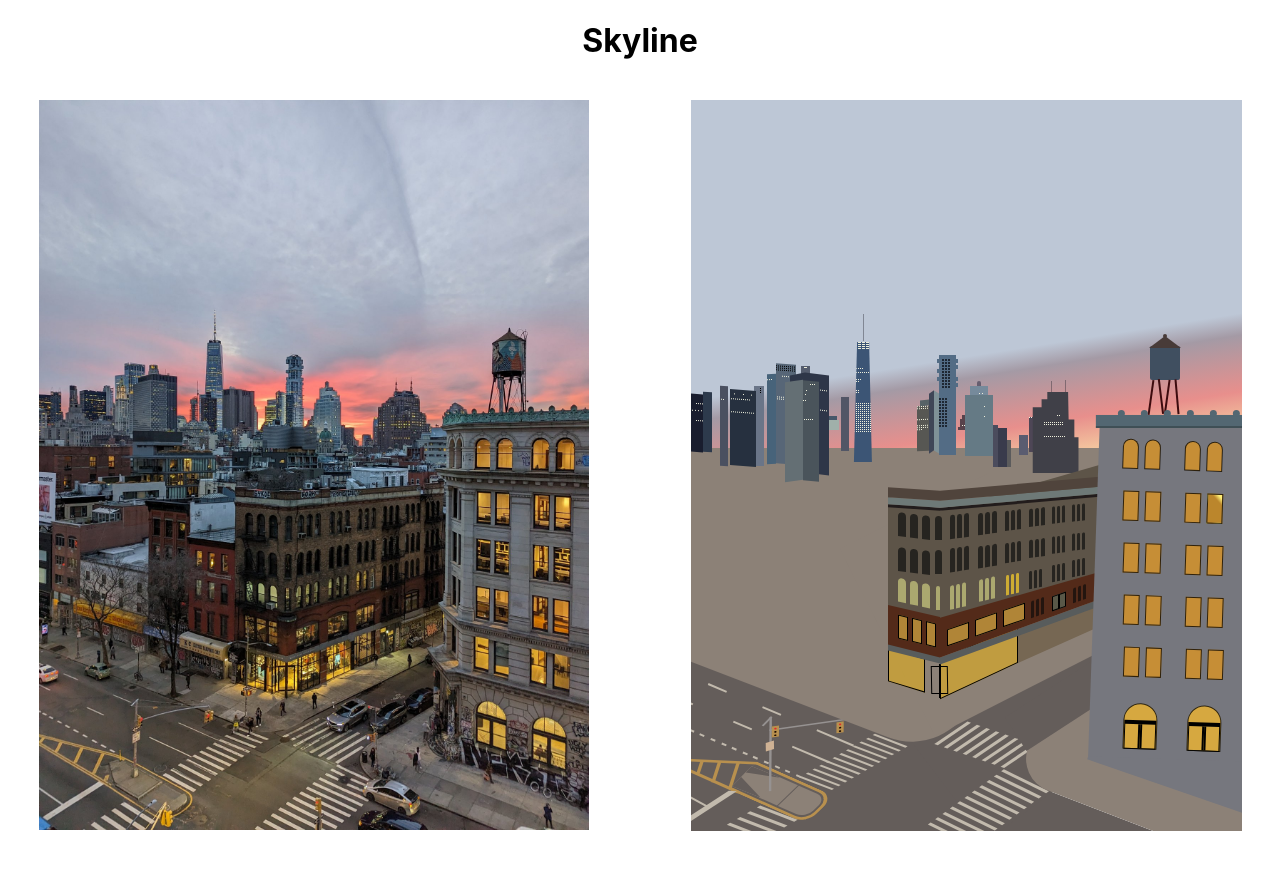
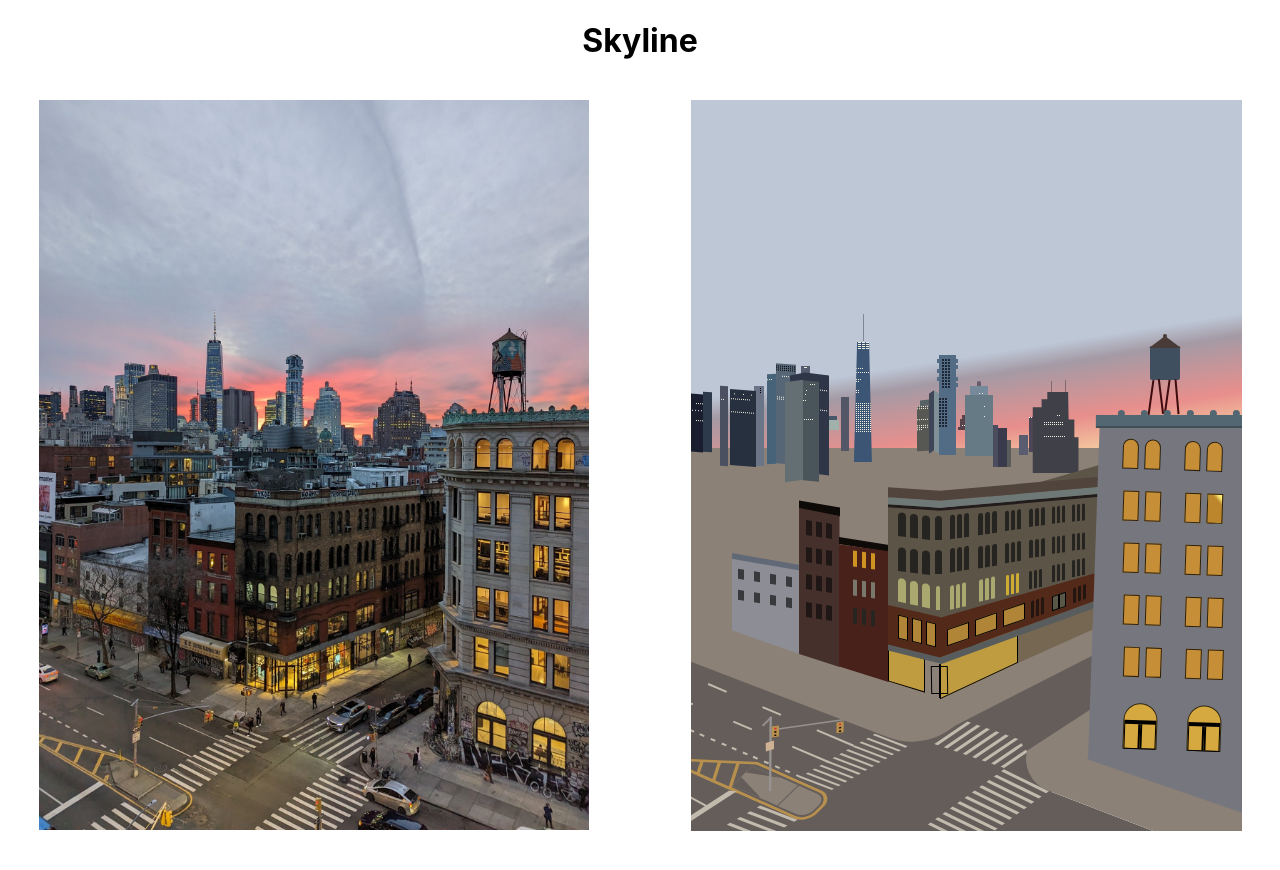
Before and after one commit to Scotty813/skyline, a React (Create React App) app: page / in a window 1280 px wide. Shown: the top 870 px of the page. Built offline with nearby package versions, Linux system fonts and the light colour scheme.

Commit message:
mooorrreee buuiilldddiinggggssss

```diff
--- a/src/components/Skyline.js
+++ b/src/components/Skyline.js
@@ -9,6 +9,9 @@ import { BackTall6Group } from "./buildings/backgroundBuildings/BackTall6Group"
 import { BackTall7Group } from "./buildings/backgroundBuildings/BackTall7Group"
 import { BackTall8Group } from "./buildings/backgroundBuildings/BackTall8Group"
 import { BigBuildingRight } from "./buildings/foregroundBuildings/BigBuildingRight"
+import { Front3 } from "./buildings/foregroundBuildings/Front3"
+import { Front4 } from "./buildings/foregroundBuildings/Front4"
+import { Front5 } from "./buildings/foregroundBuildings/Front5"
 import { Front6 } from "./buildings/foregroundBuildings/Front6"
 import { LeftSidewalk } from "./sidewalk/LeftSidewalk"
 import { MainStreet } from "./street/MainStreet"
@@ -41,6 +44,9 @@ export const Skyline = () => {
       <BackTall4 />
 
       {/* Foreground */}
+      <Front3 />
+      <Front4 />
+      <Front5 />
       <Front6 />
 
       <BigBuildingRight />
--- a/src/components/buildings/foregroundBuildings/Front3.js
+++ b/src/components/buildings/foregroundBuildings/Front3.js
@@ -0,0 +1,60 @@
+import { Doorways } from "../../doorways/Doorways"
+import styled from "@emotion/styled/macro"
+
+const Front3Container = styled.div`
+  position: absolute;
+  bottom: 177px;
+  left: 41px;
+  width: 68px;
+`
+const WhitePart = styled.div`
+  background: #8d8d95;
+  height: 98px;
+  clip-path: polygon(0 3%, 100% 15%, 100% 100%, 0 76%);
+`
+const TopPart = styled.div`
+  position: relative;
+  background: #616977;
+  height: 7px;
+  transform: skewY(10deg);
+  top: 10px;
+`
+
+export const Front3 = () => {
+  return (
+    <Front3Container>
+      <TopPart />
+      <WhitePart />
+      <Doorways
+        numDoors={4}
+        containerStyles={{
+          position: "absolute",
+          top: "24px",
+          left: "6px",
+          gap: "10px",
+          transform: "skewY(9deg)",
+        }}
+        doorStyles={{
+          height: "10px",
+          width: "6px",
+          borderRadius: 0,
+        }}
+      />
+      <Doorways
+        numDoors={4}
+        containerStyles={{
+          position: "absolute",
+          top: "45px",
+          left: "6px",
+          gap: "10px",
+          transform: "skewY(9deg)",
+        }}
+        doorStyles={{
+          height: "10px",
+          width: "6px",
+          borderRadius: 0,
+        }}
+      />
+    </Front3Container>
+  )
+}
--- a/src/components/buildings/foregroundBuildings/Front4.js
+++ b/src/components/buildings/foregroundBuildings/Front4.js
@@ -0,0 +1,77 @@
+import { Doorways } from "../../doorways/Doorways"
+import styled from "@emotion/styled/macro"
+
+const Front4Container = styled.div`
+  position: absolute;
+  bottom: 164px;
+  left: 108px;
+  width: 41px;
+`
+const RedPart = styled.div`
+  background: #46302b;
+  height: 164px;
+  clip-path: polygon(0 3%, 100% 8%, 100% 100%, 0 92%);
+`
+const TopPart = styled.div`
+  position: relative;
+  background: #0e0a07;
+  height: 9px;
+  transform: skewY(10deg);
+  top: 10px;
+`
+export const Front4 = () => {
+  return (
+    <Front4Container>
+      <TopPart />
+      <RedPart />
+      <Doorways
+        numDoors={3}
+        containerStyles={{
+          gap: "4px",
+          position: "absolute",
+          top: "28px",
+          left: "7px",
+          height: "15px",
+          transform: "skewY(9deg)",
+        }}
+        doorStyles={{ borderRadius: 0, width: "6px" }}
+      />
+      <Doorways
+        numDoors={3}
+        containerStyles={{
+          gap: "4px",
+          position: "absolute",
+          top: "55px",
+          left: "7px",
+          height: "15px",
+          transform: "skewY(9deg)",
+        }}
+        doorStyles={{ borderRadius: 0, width: "6px" }}
+      />
+      <Doorways
+        numDoors={3}
+        containerStyles={{
+          gap: "4px",
+          position: "absolute",
+          top: "82px",
+          left: "7px",
+          height: "15px",
+          transform: "skewY(9deg)",
+        }}
+        doorStyles={{ borderRadius: 0, width: "6px" }}
+      />
+      <Doorways
+        numDoors={3}
+        containerStyles={{
+          gap: "4px",
+          position: "absolute",
+          top: "110px",
+          left: "7px",
+          height: "15px",
+          transform: "skewY(9deg)",
+        }}
+        doorStyles={{ borderRadius: 0, width: "6px" }}
+      />
+    </Front4Container>
+  )
+}
--- a/src/components/buildings/foregroundBuildings/Front5.js
+++ b/src/components/buildings/foregroundBuildings/Front5.js
@@ -0,0 +1,66 @@
+import { Doorways } from "../../doorways/Doorways"
+import styled from "@emotion/styled/macro"
+
+const Front5Container = styled.div`
+  position: absolute;
+  bottom: 149px;
+  left: 148px;
+  width: 50px;
+`
+const RedPart = styled.div`
+  background: #48211a;
+  height: 142px;
+  clip-path: polygon(0 3%, 100% 8%, 100% 100%, 0 89%);
+`
+const TopPart = styled.div`
+  background: #0e0a07;
+  height: 7px;
+  transform: skewY(9deg);
+  position: relative;
+  top: 8px;
+`
+
+export const Front5 = () => {
+  return (
+    <Front5Container>
+      <TopPart />
+      <RedPart />
+      <Doorways
+        numDoors={3}
+        containerStyles={{
+          height: "16px",
+          gap: "5px",
+          position: "absolute",
+          top: "19px",
+          left: "14px",
+          transform: "skewY(8deg)",
+        }}
+        doorStyles={{ width: "4px", borderRadius: 0, background: "#ce9321" }}
+      />
+      <Doorways
+        numDoors={3}
+        containerStyles={{
+          height: "16px",
+          gap: "5px",
+          position: "absolute",
+          top: "48px",
+          left: "14px",
+          transform: "skewY(8deg)",
+        }}
+        doorStyles={{ width: "4px", borderRadius: 0, background: "#78786c" }}
+      />
+      <Doorways
+        numDoors={3}
+        containerStyles={{
+          height: "16px",
+          gap: "5px",
+          position: "absolute",
+          top: "76px",
+          left: "14px",
+          transform: "skewY(8deg)",
+        }}
+        doorStyles={{ width: "4px", borderRadius: 0, background: "#272521" }}
+      />
+    </Front5Container>
+  )
+}
```
